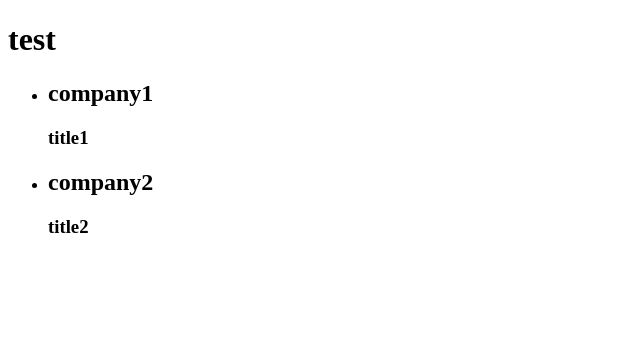
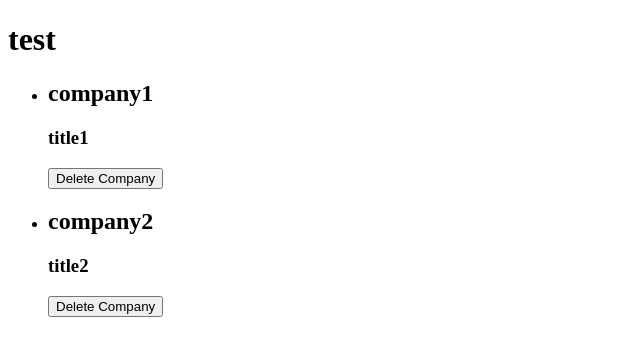
Before and after one commit to aidan-diaz/CareerClutch, a React (Vite) app: page / in a window 1280 px wide. Shown: the top 356 px of the page, without its empty margins (0-640 px from the left). Built offline with nearby package versions, Linux system fonts and the light colour scheme; data requests are answered from the project's data file.

Commit message:
set up DeleteCompanyButton component and exported to Company component

```diff
--- a/src/components/Company.jsx
+++ b/src/components/Company.jsx
@@ -1,12 +1,13 @@
 import CompanyName from "./CompanyName"
 import JobTitle from "./JobTitle"
+import DeleteCompanyButton from "./DeleteCompanyButton"
 
 const Company = ({ id, name, title }) => {
-    console.log(id, name, title)
     return (
         <li id={id}>
             <CompanyName name={name} />
             <JobTitle title={title} />
+            <DeleteCompanyButton />
         </li>
     )
 }
--- a/src/components/DeleteCompanyButton.jsx
+++ b/src/components/DeleteCompanyButton.jsx
@@ -0,0 +1,7 @@
+const DeleteCompanyButton = () => {
+    return (
+        <button>Delete Company</button>
+    )
+}
+
+export default DeleteCompanyButton
```
